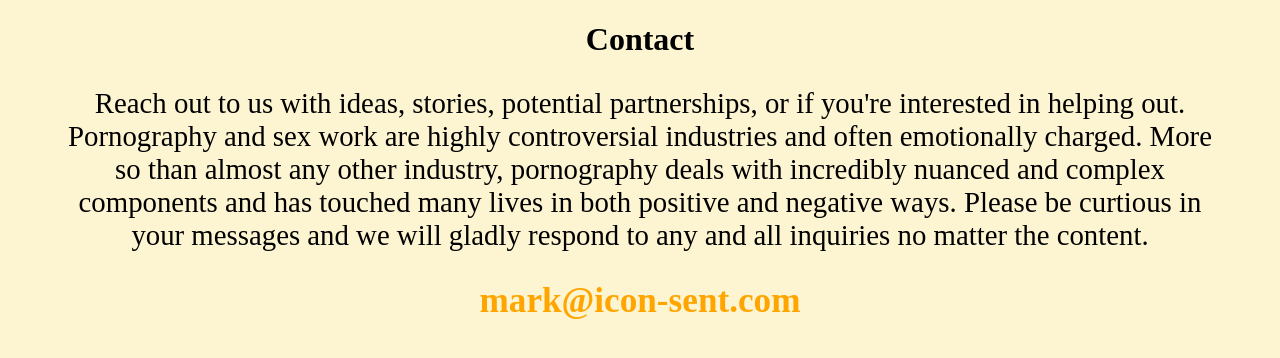
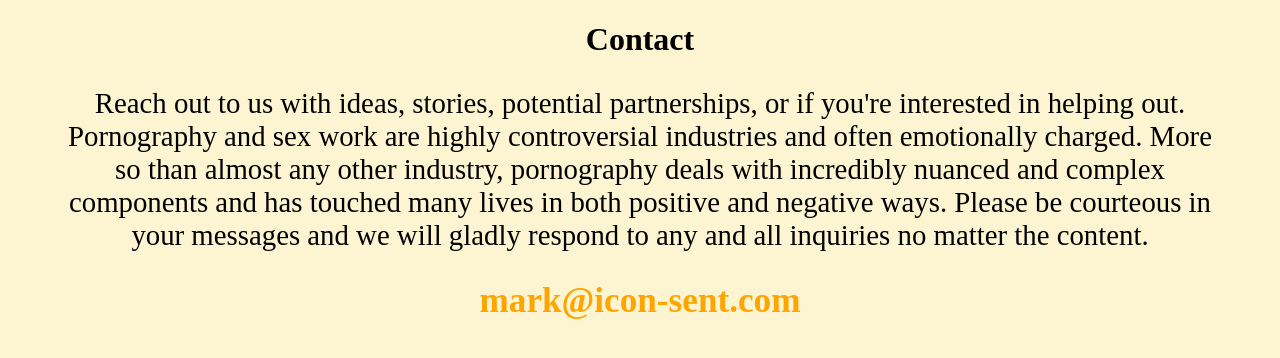
Before and after one commit to markkhazanov/iconsent, a Django app: template templates/contact.html in a window 1280 px wide. Shown: the part 42-400 px from the top of the page. Run offline with Django 3.2, Linux system fonts and the light colour scheme; the template is opened without the code that fills it, so the values that code supplies are empty; parts of the project's set-up code (start-up, migrations or seed data) failed here and were passed over.

Commit message:
small spelling edits

```diff
--- a/templates/contact.html
+++ b/templates/contact.html
@@ -3,7 +3,7 @@
 
 <h1> Contact </h1>
 
-<p> Reach out to us with ideas, stories, potential partnerships, or if you're interested in helping out. Pornography and sex work are highly controversial industries and often emotionally charged. More so than almost any other industry, pornography deals with incredibly nuanced and complex components and has touched many lives in both positive and negative ways. Please be curtious in your messages and we will gladly respond to any and all inquiries no matter the content.</p>
+<p> Reach out to us with ideas, stories, potential partnerships, or if you're interested in helping out. Pornography and sex work are highly controversial industries and often emotionally charged. More so than almost any other industry, pornography deals with incredibly nuanced and complex components and has touched many lives in both positive and negative ways. Please be courteous in your messages and we will gladly respond to any and all inquiries no matter the content.</p>
 
 <h2> mark@icon-sent.com </h2>
 
--- a/templates/members.html
+++ b/templates/members.html
@@ -14,7 +14,7 @@
 
 	<div class="six columns">
 		<h1>Terry</h1>
-		<p>Terry is completing his bachelors in Visual Arts and French. He has been been helping others and volunteering for several years, mostly through visual language. He would like to use his design powers to do good and make a contribution to society.
+		<p>Terry is completing his bachelors in Visual Arts and French. He has been helping others and volunteering for several years, mostly through visual language. He would like to use his design powers to do good and make a contribution to society.
 		</p>
 	</div>
 </div>
```
